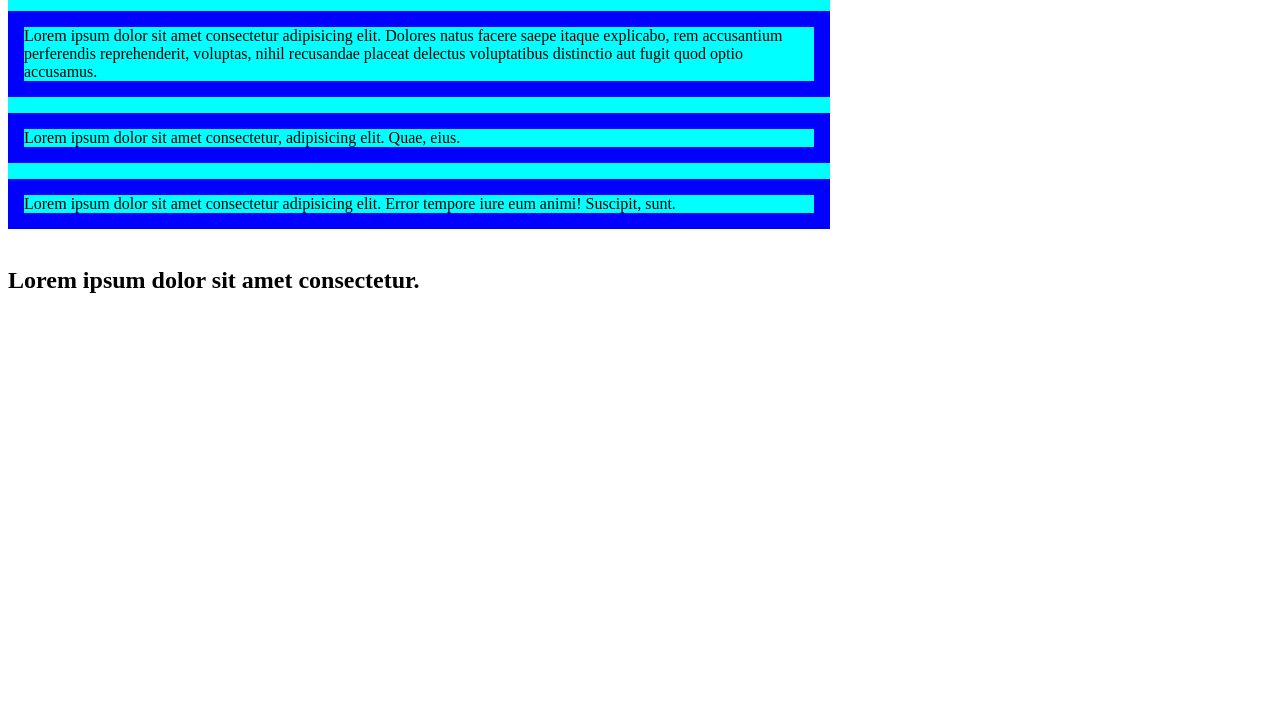
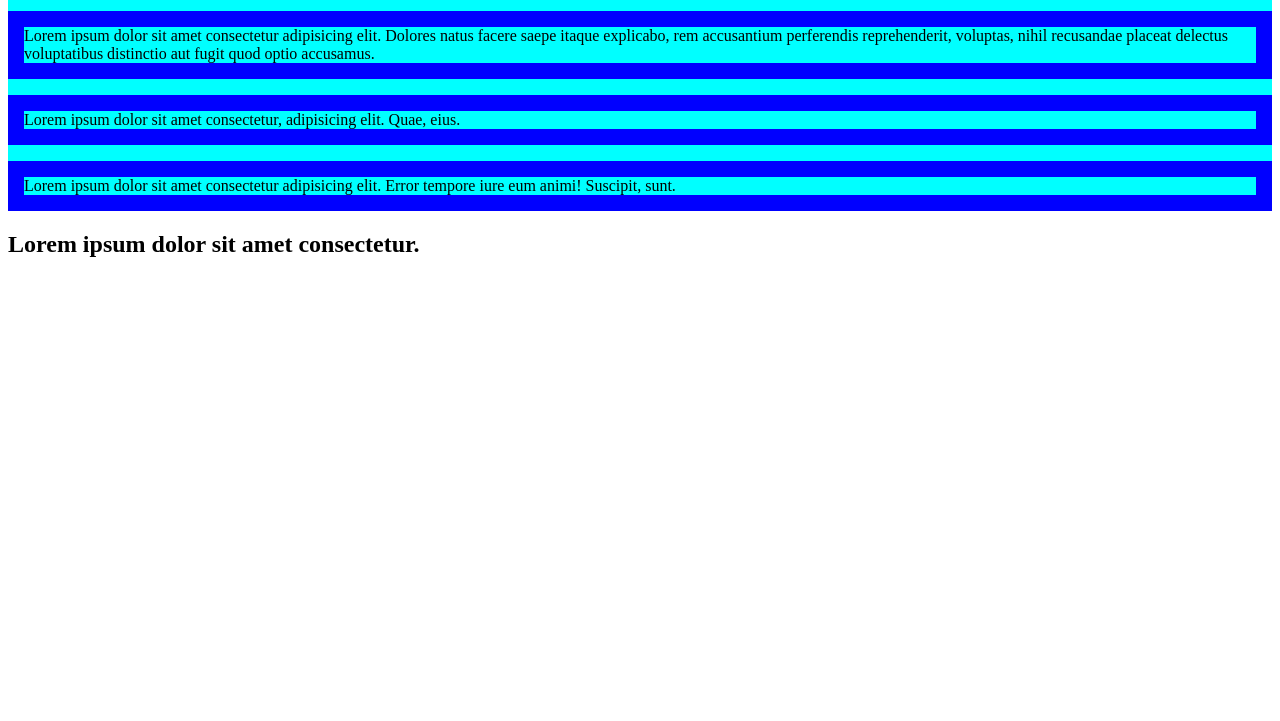
Before and after one commit to shashacodes/frontend, a plain HTML site: page cascade.html in a window 1280 px wide. Shown: the part 79-800 px from the top of the page. Drawn offline with Linux system fonts and the light colour scheme.

Commit message:
feat:commit new changes

```diff
--- a/cascade.html
+++ b/cascade.html
@@ -6,11 +6,11 @@
     <meta name="viewport" content="width=device-width, initial-scale=1.0">
     <title>cascading and specificity</title>
     <style>
-  section+aside{
+  section~aside{
     font-size: 15px;
   }
 
-  section {
+  section{
     width: 65%;
     height: 300px;
   }
@@ -19,7 +19,7 @@
     font-size:2rem;
   }
 
-  body>section>aside>h2~p{
+  body aside>h2~p{
     border: 1em solid blue;
   }
 aside{
@@ -28,17 +28,16 @@ aside{
     </style>
     </head>
     <body>
-      <section>
         <aside>
             <h2>Lorem ipsum.</h2>
-     <p>Lorem ipsum dolor sit amet consectetur adipisicing elit. Dolores natus
+       <p>Lorem ipsum dolor sit amet consectetur adipisicing elit. Dolores natus
                 facere saepe itaque explicabo, rem accusantium perferendis reprehenderit,
                 voluptas, nihil recusandae placeat delectus voluptatibus distinctio aut fugit
                 quod optio accusamus.</p>
                 <p>Lorem ipsum dolor sit amet consectetur, adipisicing elit. Quae, eius.</p>
                 <p>Lorem ipsum dolor sit amet consectetur adipisicing elit. Error tempore iure eum animi! Suscipit, sunt.</p>
             </aside>
-        </section>
+
         <section>
       <h2>Lorem ipsum dolor sit amet consectetur.</h2>
         </section>
```
